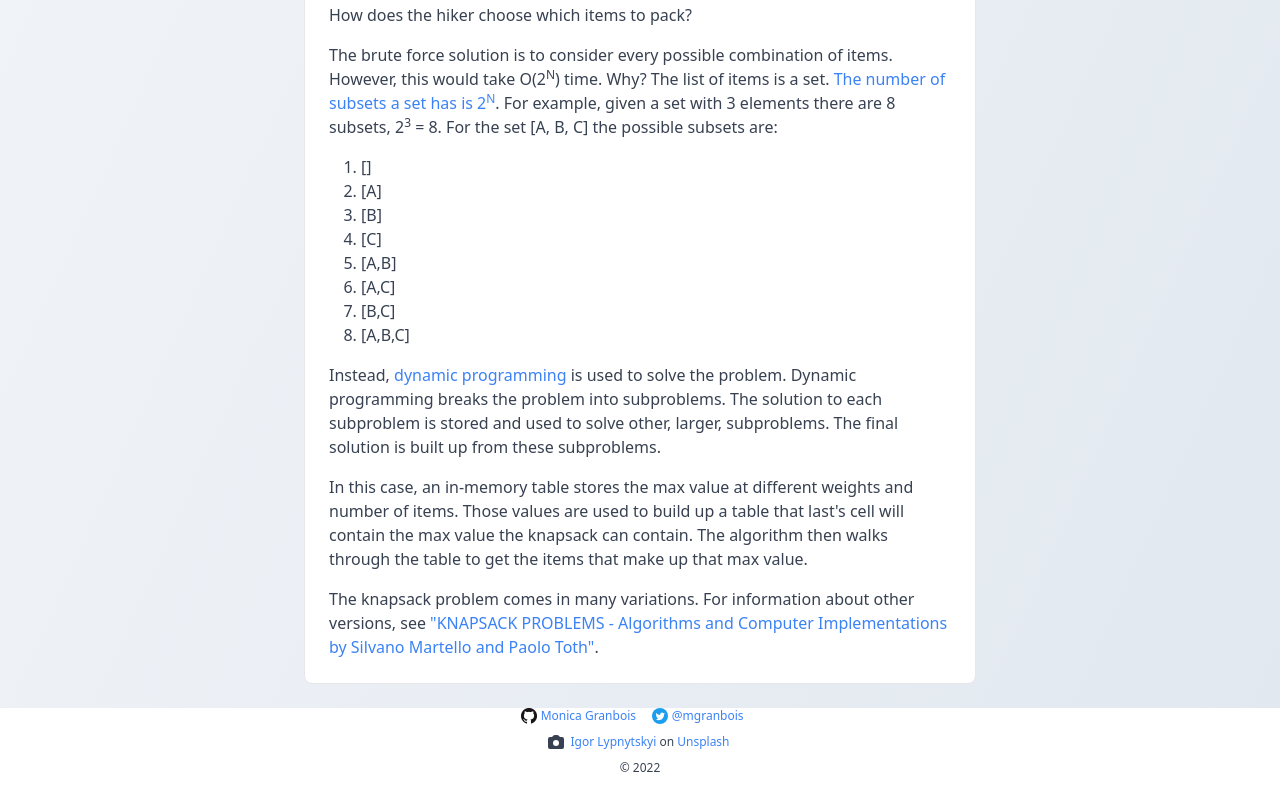
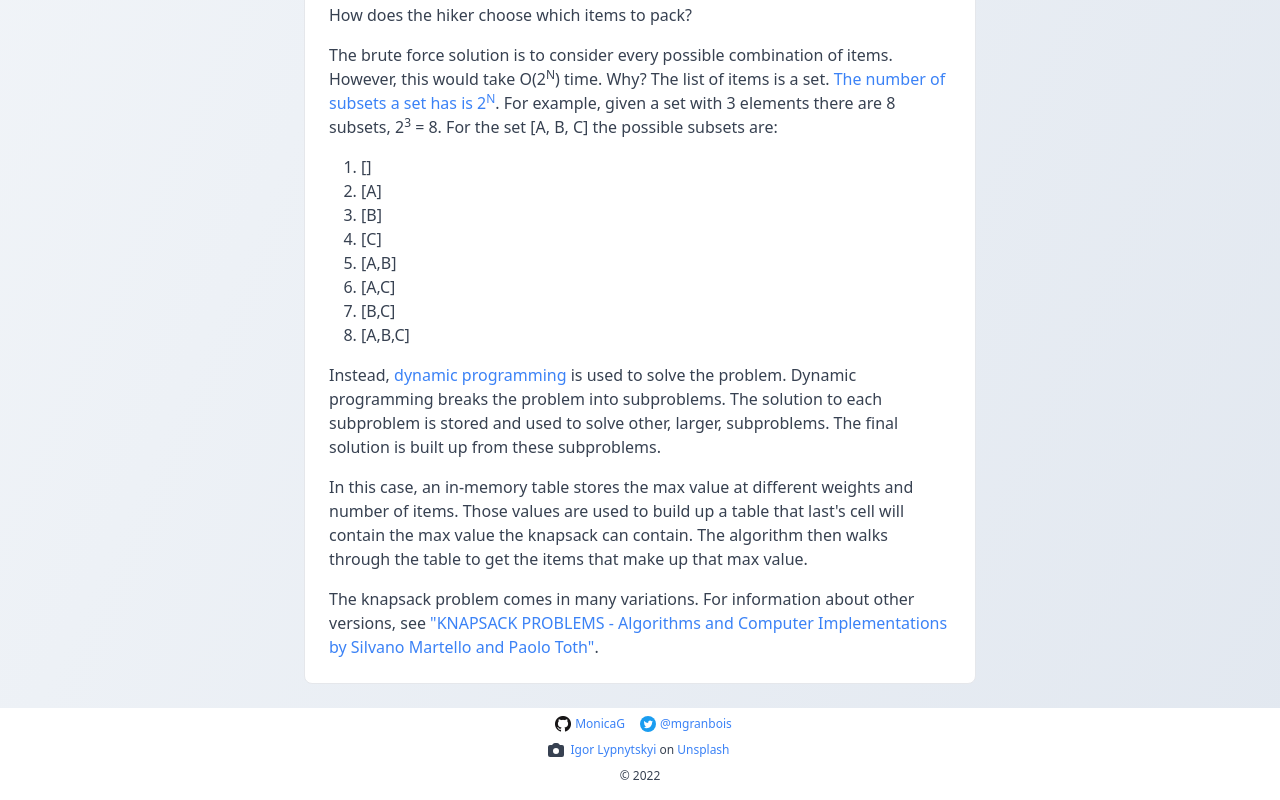
Before and after one commit to MonicaG/knapsack-algorithm-visualization, a React (Create React App) app: page / in a window 1280 px wide. Shown: the part 2064-2864 px from the top of the page. Built offline with nearby package versions, Linux system fonts and the light colour scheme.

Commit message:
fixed up the footer

```diff
--- a/src/App.js
+++ b/src/App.js
@@ -122,11 +122,11 @@ function App() {
           </div>
         </div>
         <div className="flex place-content-center bg-white my-4">
-          <div className="grid grid-cols-2 gap-y-2 gap-x-0 w-fit text-xs justify-items-center">
+          <div className="grid grid-cols-2 gap-y-2 gap-x-0 w-fit text-xs justify-items-center mt-2">
             <div>
               <div className="flex items-center">
                 <img className="h-4" src={github} alt="github logo" />
-                <span className="mx-1"><a href="https://github.com/MonicaG" className="link">Monica Granbois</a></span>
+                <span className="mx-1"><a href="https://github.com/MonicaG" className="link">MonicaG</a></span>
               </div>
             </div>
             <div>
```
